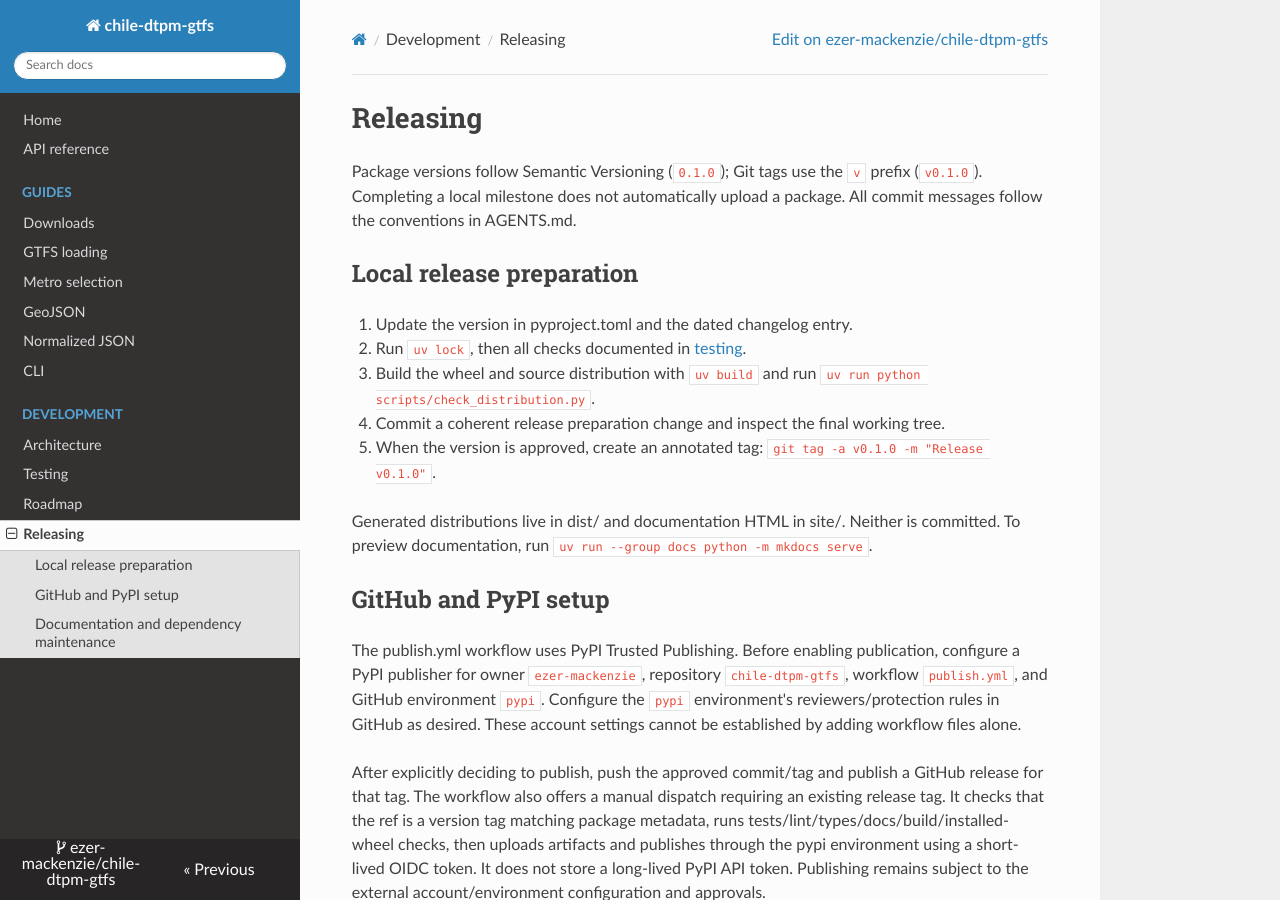
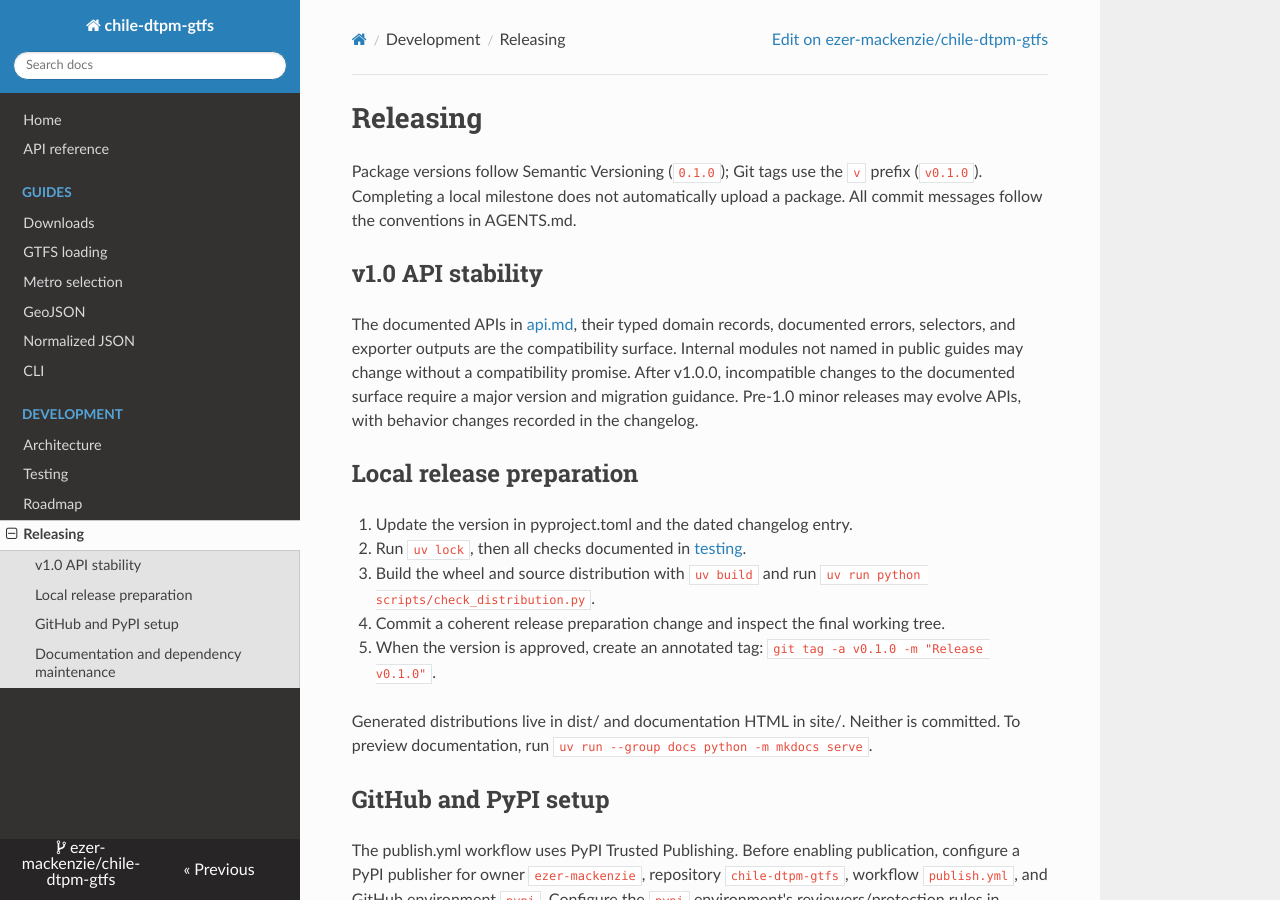
Before and after one commit to ezer-mackenzie/chile-dtpm-gtfs, an MkDocs documentation site: the page built from docs/releasing.md, in a window 1280 px wide and 900 px high. Built offline with MkDocs 1.6.1, drawn with Linux system fonts in a browser that asks for light colours; nearby versions of some CDN libraries.

Commit message:
docs(api): define the stable public surface
Review public imports and document the compatibility boundary for the v1.0 release. Export TransitNetwork explicitly and cover documented package exports with tests.

Co-authored-by: Copilot <223556219+Copilot@users.noreply.github.com>

```diff
--- a/docs/releasing.md
+++ b/docs/releasing.md
@@ -3,6 +3,15 @@
 Package versions follow Semantic Versioning (`0.1.0`); Git tags use the `v` prefix
 (`v0.1.0`). Completing a local milestone does not automatically upload a package.
 All commit messages follow the conventions in AGENTS.md.
+
+## v1.0 API stability
+
+The documented APIs in [api.md](api.md), their typed domain records, documented
+errors, selectors, and exporter outputs are the compatibility surface. Internal
+modules not named in public guides may change without a compatibility promise.
+After v1.0.0, incompatible changes to the documented surface require a major
+version and migration guidance. Pre-1.0 minor releases may evolve APIs, with
+behavior changes recorded in the changelog.
 
 ## Local release preparation
 
```
Also changed, not shown: CHANGELOG.md (+7 -0 lines), docs/api.md (+5 -2 lines), docs/roadmap.md (+3 -1 lines), 3 other files.
